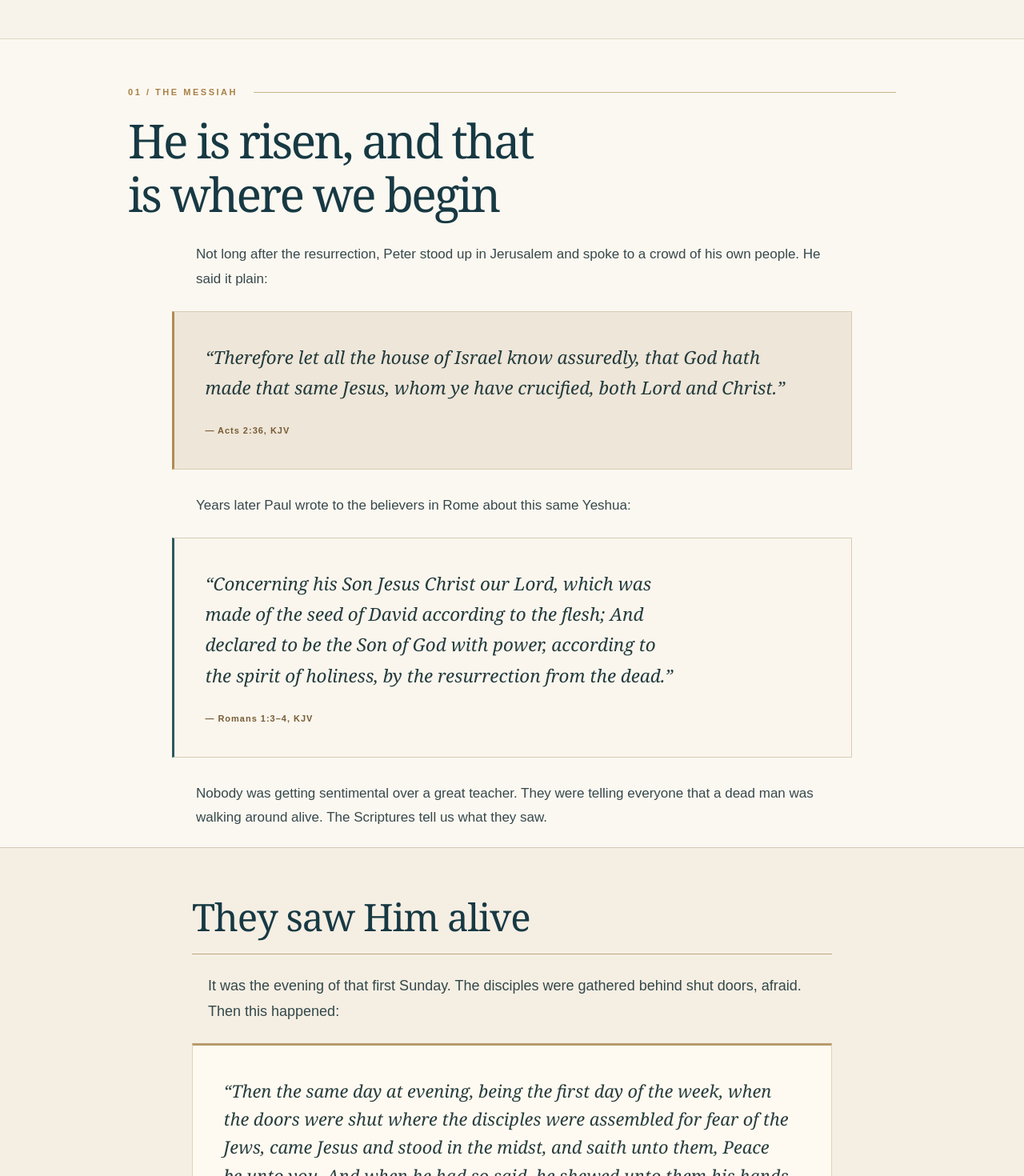
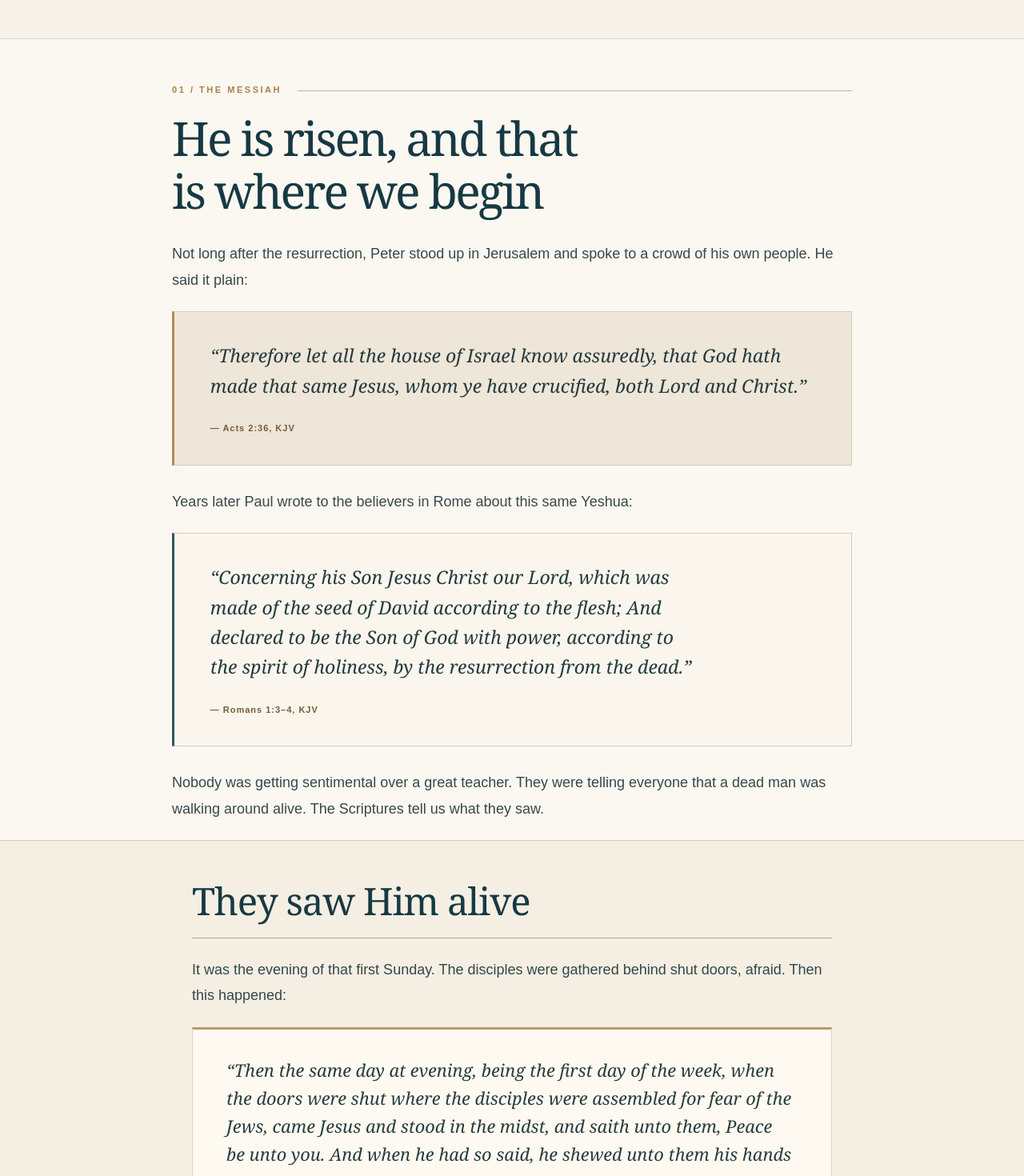
Before and after one commit to desukara/yeshua-roots, a Next.js app: page /start-here in a window 1280 px wide. Shown: the part 1680-3150 px from the top of the page at 80% size. Built offline with nearby package versions, Linux system fonts and the light colour scheme.

Commit message:
Align Scripture and prose on a unified editorial grid and restore photographic proportions

```diff
--- a/app/start-here/start-here.css
+++ b/app/start-here/start-here.css
@@ -170,3 +170,46 @@
 .sh-testimony-break{padding:clamp(22px,3vw,45px) clamp(24px,6vw,100px);background:#213a40;border-top:1px solid #a88d64;border-bottom:1px solid #a88d64}
 .sh-testimony-break__image{width:min(100%,1150px);height:clamp(270px,34vw,440px);margin:auto;background:linear-gradient(90deg,#0d2b3030,#0d2b3030),url('/images/start-here/01-jerusalem-tomb.jpg') 24% center/cover no-repeat;box-shadow:0 18px 45px #081e2638}
 @media(max-width:900px){.sh-testimony-break{padding:22px 24px}.sh-testimony-break__image{height:clamp(230px,53vw,340px)}}
+
+/* Desktop polish: shared editorial grid for every direct-content element. */
+@media(min-width:901px){
+ .sh-section>.sh-number,.sh-section>h2,.sh-section>p:not(.sh-number),.sh-section>blockquote,
+ .sh-history>.sh-number,.sh-history>h2,.sh-history>p:not(.sh-number),
+ .sh-invitation>.sh-number,.sh-invitation>h2,.sh-invitation>p:not(.sh-number){
+   width:min(calc(100% - 112px),850px)!important;
+   max-width:850px!important;
+   margin-left:auto!important;margin-right:auto!important;
+ }
+ .sh-section>blockquote{
+   padding:36px clamp(34px,3.5vw,55px)!important;
+   font-size:clamp(20px,1.8vw,26px)!important;
+   line-height:1.62!important;
+   margin-top:23px!important;margin-bottom:29px!important;
+   box-shadow:none!important;
+ }
+ .sh-section>blockquote:nth-of-type(3n){width:min(calc(100% - 112px),850px)!important;margin-left:auto!important}
+ .sh-section>p:not(.sh-number),.sh-history>p:not(.sh-number),.sh-invitation>p:not(.sh-number){font-size:18px!important;line-height:1.82!important;margin-bottom:22px!important}
+ .sh-section>.sh-number,.sh-history>.sh-number,.sh-invitation>.sh-number{margin-top:55px!important;margin-bottom:17px!important}
+ .sh-section>h2,.sh-history>h2,.sh-invitation>h2{margin-bottom:29px!important}
+ .sh-scene{width:min(calc(100% - 112px),1120px)!important;max-width:1120px!important;height:clamp(340px,32vw,475px)!important;margin:38px auto 0!important}
+ .sh-scene--manuscript{height:clamp(350px,34vw,510px)!important}
+ .sh-section,.sh-history{padding-bottom:64px!important}
+ .sh-testimony{padding-top:48px!important;padding-bottom:49px!important}
+ .sh-testimony__heading,.sh-testimony>p,.sh-testimony>blockquote{width:min(100%,800px)!important;max-width:800px!important;margin-left:auto!important;margin-right:auto!important}
+ .sh-testimony>blockquote{padding:33px 42px!important;margin-top:23px!important;margin-bottom:25px!important}
+ .sh-testimony h3{margin:0!important;padding-top:0!important}
+ .sh-invitation{padding-bottom:70px!important}
+ .sh-invitation>.sh-actions{width:min(calc(100% - 112px),850px)!important;max-width:850px!important;margin-left:auto!important;margin-right:auto!important}
+ .sh-olive .sh-family-conviction{width:min(calc(100% - 112px),850px)!important}
+}
+@media(min-width:901px) and (max-width:1150px){
+ .sh-scene{width:calc(100% - 80px)!important}
+ .sh-section>.sh-number,.sh-section>h2,.sh-section>p:not(.sh-number),.sh-section>blockquote,
+ .sh-history>.sh-number,.sh-history>h2,.sh-history>p:not(.sh-number),
+ .sh-invitation>.sh-number,.sh-invitation>h2,.sh-invitation>p:not(.sh-number){width:calc(100% - 96px)!important}
+}
+@media(max-width:900px){
+ .sh-section>blockquote{margin-left:auto!important;margin-right:auto!important}
+ .sh-testimony>blockquote{margin-left:auto!important;margin-right:auto!important}
+ .sh-scene{background-position:center center}
+}
```
